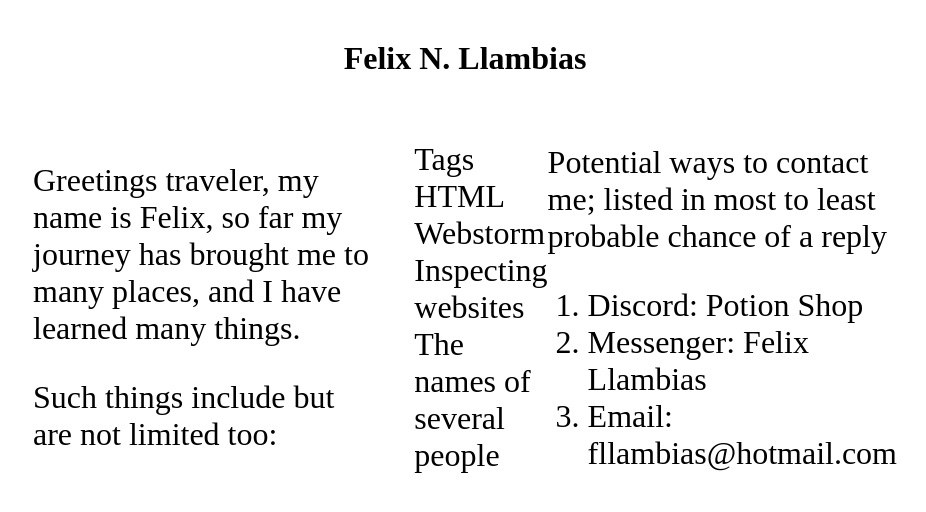
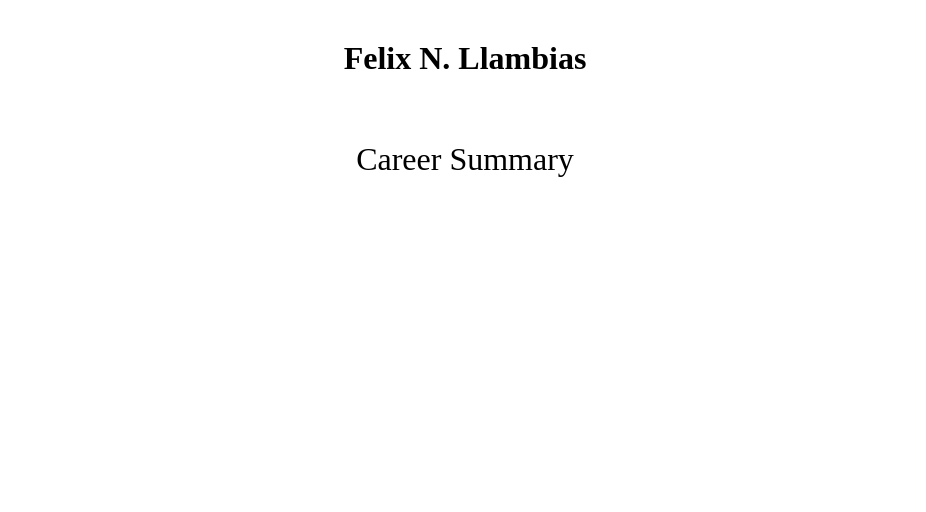
Before and after one commit to fele2000/Portfolio-1, a plain HTML site: page index.html in a window 1280 px wide. Shown: the whole page, without its empty margins (175-1101 px from the left). Drawn offline with Linux system fonts and the light colour scheme.

Commit message:
Cerrtain elements hidden temporarily

```diff
--- a/index.html
+++ b/index.html
@@ -14,11 +14,10 @@
 <main>
 
   <div class="Underrubrik">
-    <p>Greetings traveler, my name is Felix, so far my journey has brought me to many places, and I have learned many things.</p>
-    <p>Such things include but are not limited too:</p>
+    <p class="Career_Summary">Career Summary</p>
   </div>
 
-<div class="Læringsliste">
+<!--<div class="Læringsliste">
   <ul>
   <li>Tags</li>
   <li>HTML</li>
@@ -27,18 +26,18 @@
   <li>The names of several people</li>
 
   </ul>
-</div>
-<div>
+</div> -->
+
   <footer>
+  <!--<div>
     <p>Potential ways to contact me; listed in most to least probable chance of a reply</p>
     <ol>
       <li>Discord: Potion Shop</li>
       <li>Messenger: Felix Llambias</li>
       <li>Email: fllambias@hotmail.com</li>
     </ol>
-
+</div>-->
   </footer>
-</div>
 
 
 </main>
```
